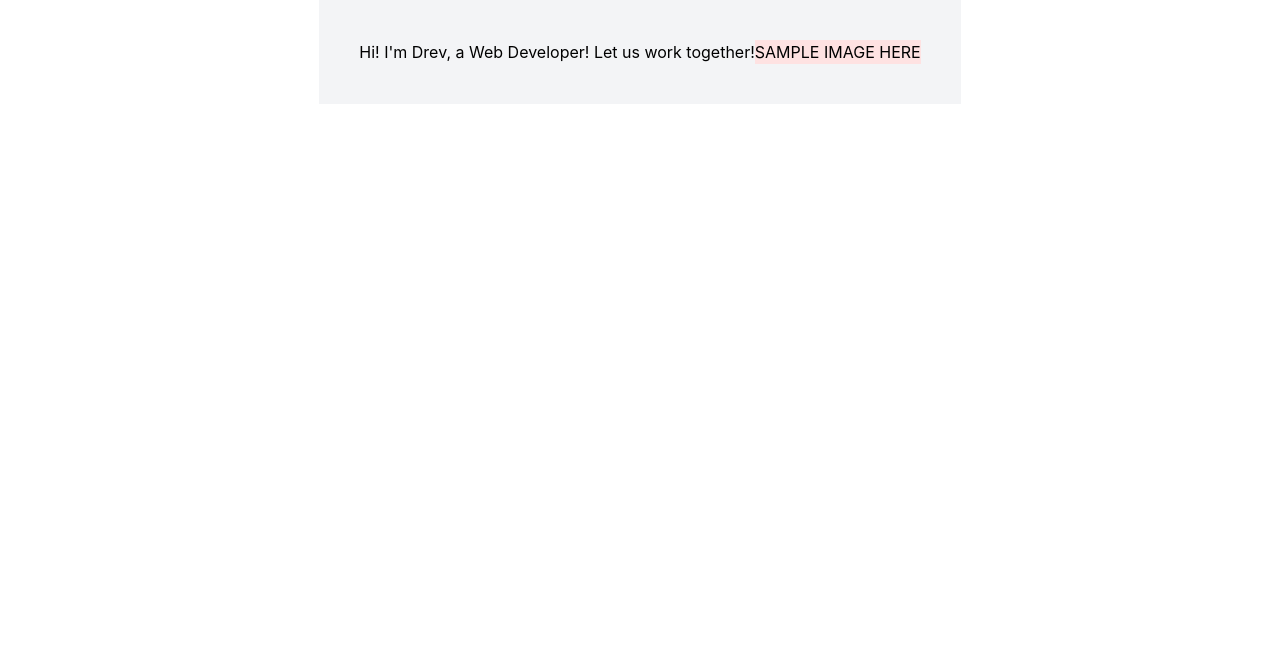
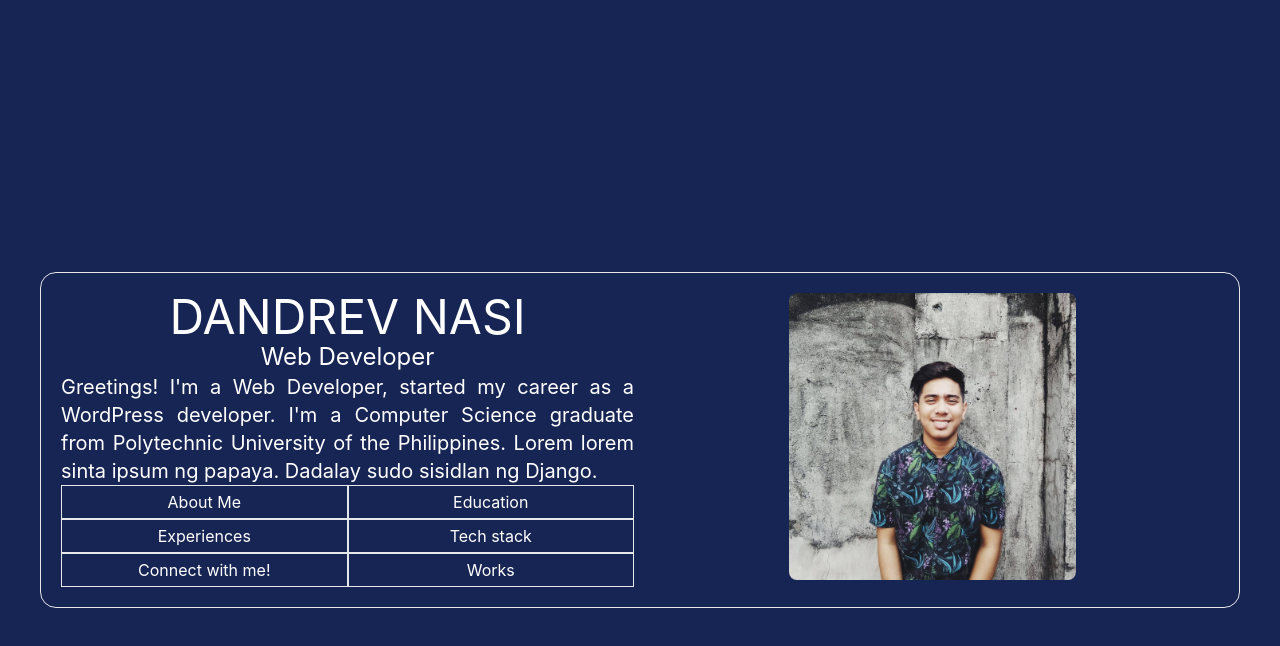
Before and after one commit to dandrevn/portfolio, a React (Create React App) app: page / in a window 1280 px wide. Shown: the top 646 px of the page. Built offline with nearby package versions, Linux system fonts and the light colour scheme.

Commit message:
added some content for the first section

```diff
--- a/src/MainContent.js
+++ b/src/MainContent.js
@@ -1,21 +1,50 @@
 //Portfolio Main Content Component
-
+import introPic from './imgs/meDP.jpg';
 const MainContent = () => {
     return (
-       <div className="main-content-wrapper h-screen flex-row justify-items-center">
-            <div className="introduction-wrapper flex bg-gray-100 p-10">
-                <div className="text-content">
-                    <h1 className="text">
-                        Hi! I'm Drev, a Web Developer! Let us work together!
-                    </h1>
-                </div>
-                <div className="image-content bg-red-100">
-                    <h1 className="text">
-                        SAMPLE IMAGE HERE
-                    </h1>
+        <div className="h-full bg-blue-950 p-10">
+            <div className="main-content-wrapper h-screen flex flex-col justify-center">
+                <div className="introduction-wrapper container flex sm:flex-col md:flex-row self-center bg-transparent border rounded-2xl gap-3 p-5">
+                    <div className="intro-content w-1/2 flex flex-col justify-center content-center">
+                        <div className='greeting-content flex flex-col items-center'>
+                            <p className="text-5xl text-white text-left">
+                                DANDREV NASI
+                            </p>
+                            <p className="text-2xl text-white text-justify">
+                                Web Developer
+                            </p>
+                            <p className="text-xl text-white text-justify">
+                                Greetings! I'm a Web Developer, started my career as a WordPress developer. I'm a Computer Science graduate from
+                                Polytechnic University of the Philippines. Lorem lorem sinta ipsum ng papaya. Dadalay sudo sisidlan ng Django.
+                            </p>
+                        </div>
+                        <div className='nav-buttons-wrapper flex flex-col sm:flex-col md:flex-row lg:flex-row flex-wrap justify-center w-auto'>
+                            <button type="button" className='bg-transparent border text-white p-1 w-1/2 mx-auto'>
+                                    About Me
+                            </button>
+                            <button type="button" className='bg-transparent border text-white p-1 w-1/2 mx-auto'>
+                                    Education
+                            </button>
+                            <button type="button" className='bg-transparent border text-white p-1 w-1/2 mx-auto'>
+                                    Experiences
+                            </button>
+                            <button type="button" className='bg-transparent border text-white p-1 w-1/2 mx-auto'>
+                                    Tech stack
+                            </button>
+                            <button type="button" className='bg-transparent border text-white p-1 w-1/2 mx-auto'>
+                                    Connect with me!
+                            </button>
+                            <button type="button" className='bg-transparent border text-white p-1 w-1/2 mx-auto'>
+                                    Works
+                            </button>
+                        </div>
+                    </div>
+                    <div className="image-content w-1/2">
+                        <img className="object-fill rounded-lg w-1/2 mx-auto" src={introPic}/>
+                    </div>
                 </div>
             </div>
-       </div>
+        </div>
     );
 };
 
```
Also changed, not shown: src/imgs/meDP.jpg (added).
